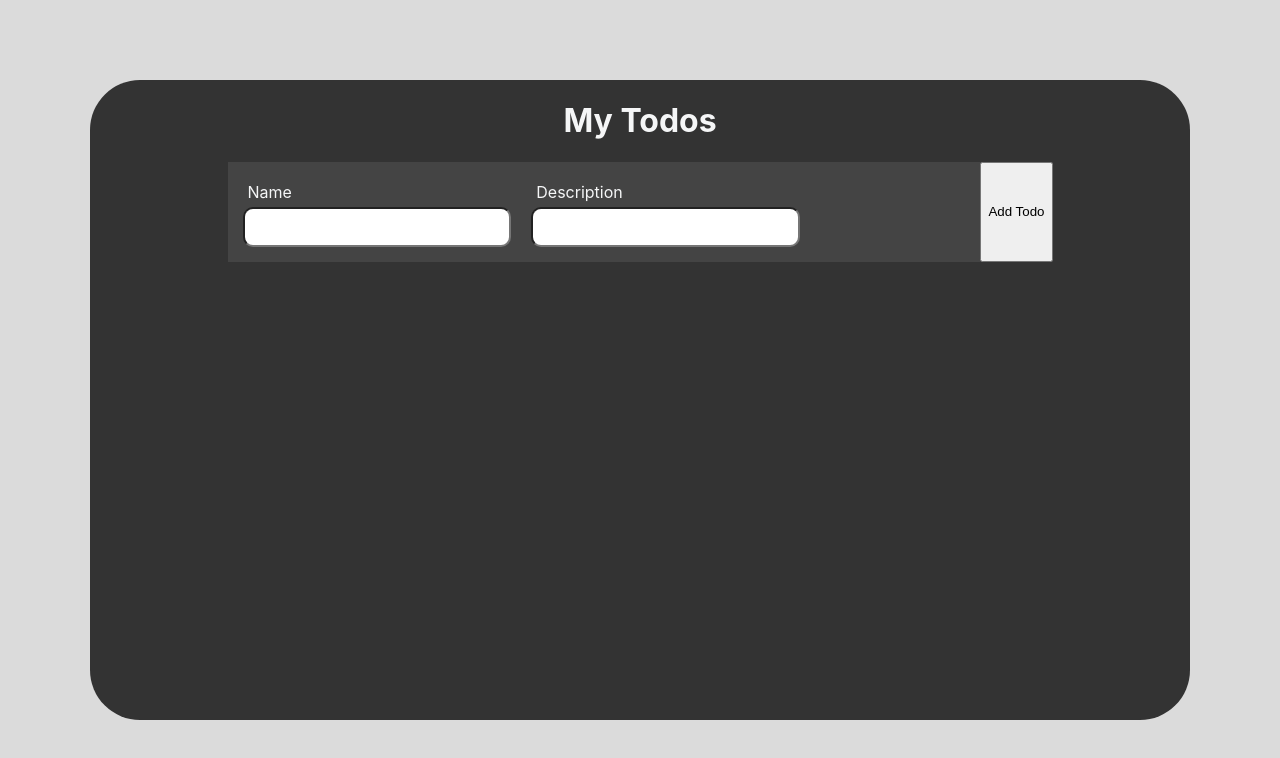
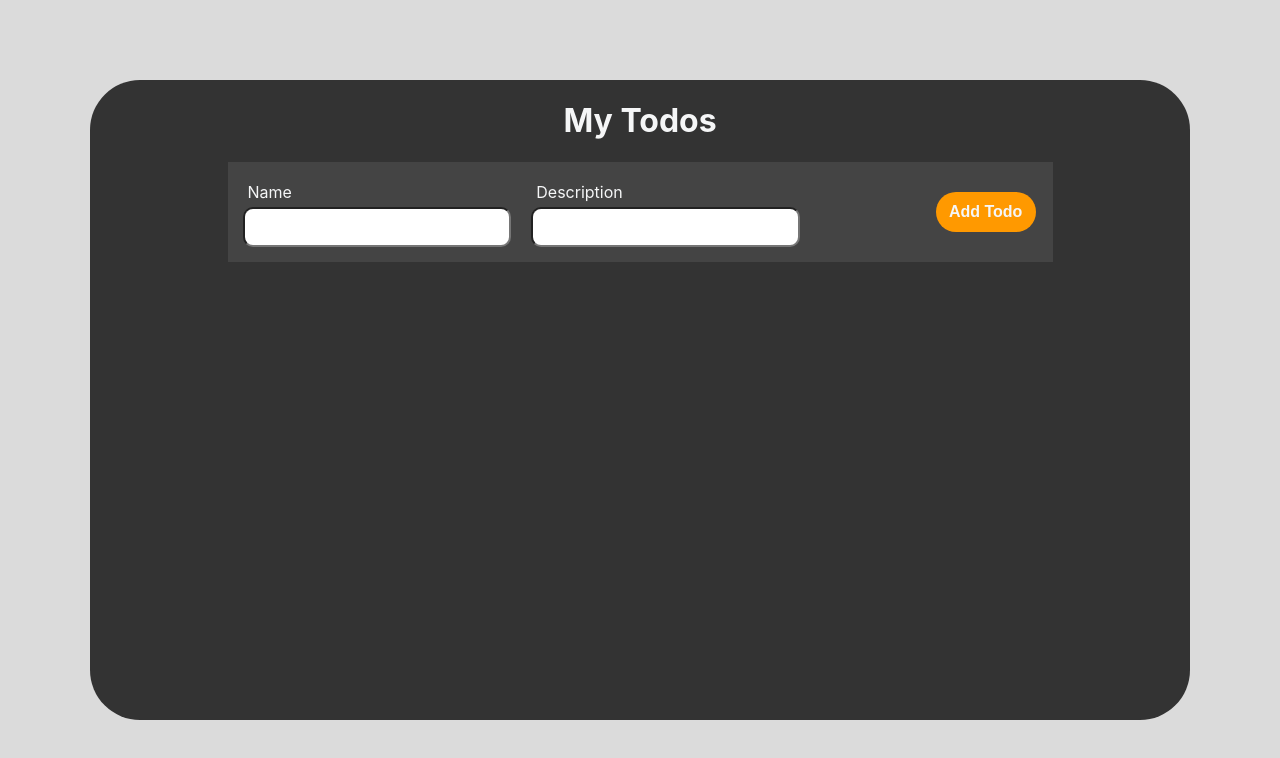
Before and after one commit to dustinyschild/todo-app-nextjs, a Next.js app: page / in a window 1280 px wide. Shown: the top 758 px of the page. Built offline with nearby package versions, Linux system fonts and the light colour scheme.

Commit message:
form button styles

```diff
--- a/styles/Home.module.css
+++ b/styles/Home.module.css
@@ -4,7 +4,7 @@
   outer-background #DBDBDB
   inner-background #333333
   inner-inner-background #444444
-  yellow #74C6A6
+  yellow #FF9900
   green ??
   red ??
   text #F5F6F7
--- a/styles/MyTodos.module.css
+++ b/styles/MyTodos.module.css
@@ -57,6 +57,28 @@
   border: 2px solid #FF9900;
 }
 
+.buttonGroup {
+  display: flex;
+  justify-content: center;
+  align-items: center;
+
+  margin: 5px;
+  width: 15%;
+}
+
+.buttonGroup button {
+  height: 40px;
+  width: 100px;
+
+  background-color: #FF9900;
+  border: none;
+  border-radius: 20px;
+
+  font-weight: bold;
+  font-size: 16px;
+  color: #F5F6F7;
+}
+
 @media screen and (max-width: 1100px) {
   .inputGroup {
     width: unset;
--- a/views/components/MyTodos.js
+++ b/views/components/MyTodos.js
@@ -1,16 +1,13 @@
-import { useEffect, useState } from "react";
+import { useEffect, useRef, useState } from "react";
 import styles from "../../styles/MyTodos.module.css";
 
 const MyTodos = () => {
   const [name, setName] = useState("");
   const [description, setDescription] = useState("");
 
-  useEffect(() => {
-    console.log({ name, description });
-  }, [name, description]);
-
   const addItem = (e) => {
     e.preventDefault();
+
     const items = JSON.parse(localStorage.getItem("myTodos")) || [];
 
     items.push({ name, description, completed: false });
@@ -45,7 +42,9 @@ const MyTodos = () => {
             />
           </div>
         </div>
-        <button type="submit">Add Todo</button>
+        <div className={styles.buttonGroup}>
+          <button type="submit">Add Todo</button>
+        </div>
       </form>
     </div>
   );
```
